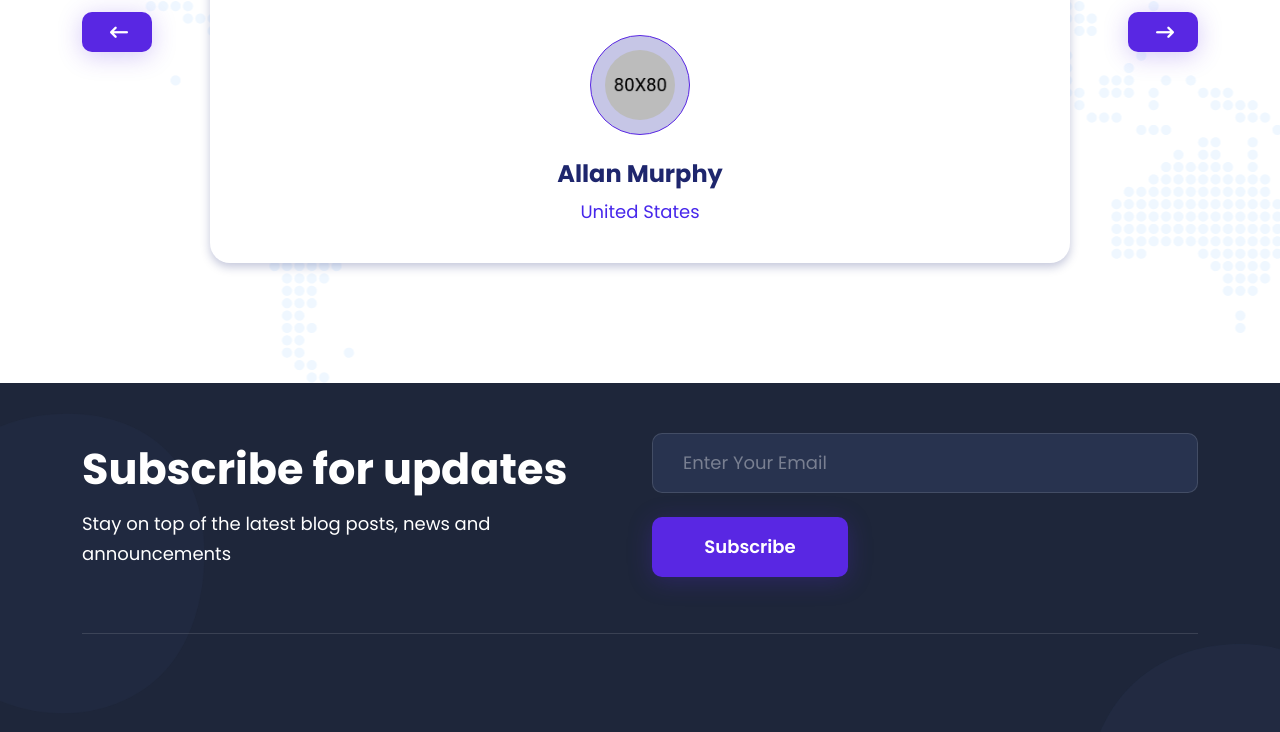
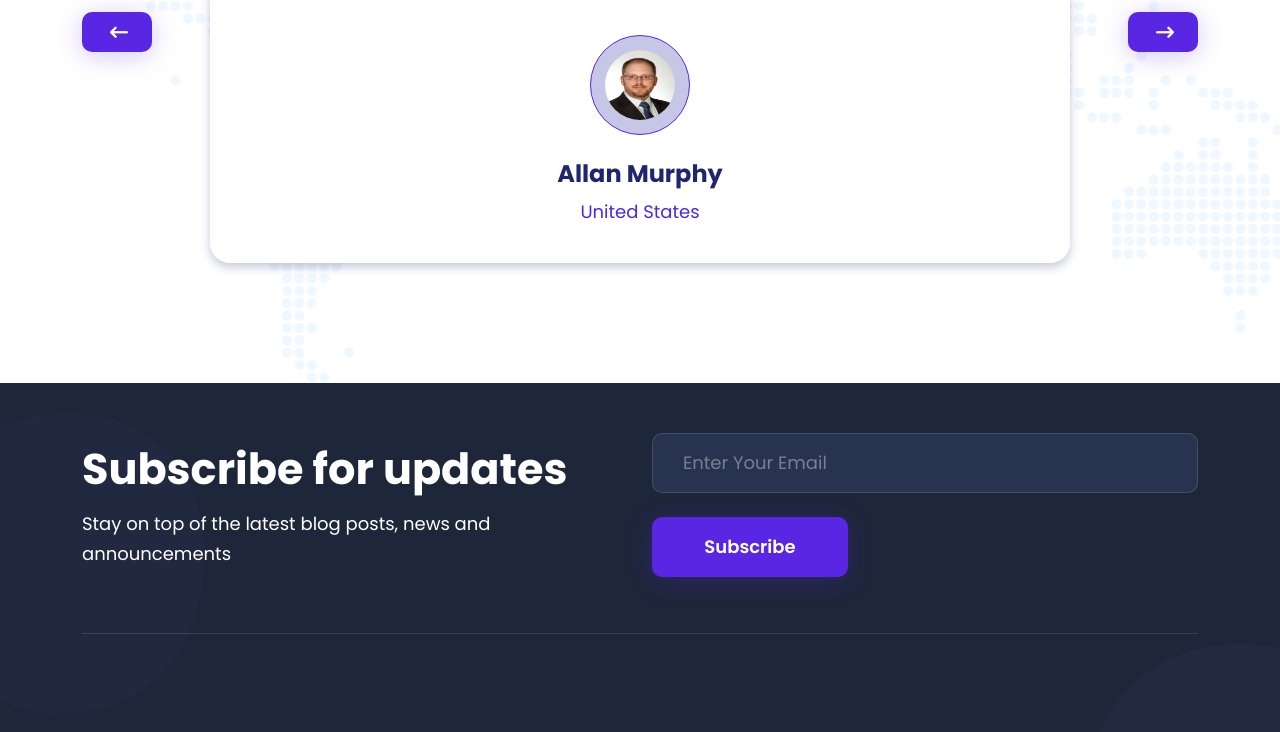
Before and after one commit to jamaghafoor/Trasorise_Theme, a plain HTML site: page affiliate-program.html in a window 1280 px wide. Shown: the part 3374-4106 px from the top of the page. Drawn offline with Linux system fonts and the light colour scheme.

Commit message:
Added avatar image

```diff
--- a/affiliate-program.html
+++ b/affiliate-program.html
@@ -275,7 +275,7 @@
                             <div class="testimonial__author">
                                 <div class="testimonial__author__info">
                                     <div class="avatar__wrapper">
-                                        <img src="assets/images/testimonial/avatar.png" alt="Allan Murphy" />
+                                        <img src="assets/images/testimonial/avatar.jpg" alt="Allan Murphy" />
                                     </div>
                                     <div>
                                         <h5>Allan Murphy</h5>
@@ -299,7 +299,7 @@
                             <div class="testimonial__author">
                                 <div class="testimonial__author__info">
                                     <div class="avatar__wrapper">
-                                        <img src="assets/images/testimonial/avatar.png" alt="Allan Murphy" />
+                                        <img src="assets/images/testimonial/avatar.jpg" alt="Allan Murphy" />
                                     </div>
                                     <div>
                                         <h5>Allan Murphy</h5>
@@ -323,7 +323,7 @@
                             <div class="testimonial__author">
                                 <div class="testimonial__author__info">
                                     <div class="avatar__wrapper">
-                                        <img src="assets/images/testimonial/avatar.png" alt="Allan Murphy" />
+                                        <img src="assets/images/testimonial/avatar.jpg" alt="Allan Murphy" />
                                     </div>
                                     <div>
                                         <h5>Allan Murphy</h5>
@@ -347,7 +347,7 @@
                             <div class="testimonial__author">
                                 <div class="testimonial__author__info">
                                     <div class="avatar__wrapper">
-                                        <img src="assets/images/testimonial/avatar.png" alt="Allan Murphy" />
+                                        <img src="assets/images/testimonial/avatar.jpg" alt="Allan Murphy" />
                                     </div>
                                     <div>
                                         <h5>Allan Murphy</h5>
@@ -371,7 +371,7 @@
                             <div class="testimonial__author">
                                 <div class="testimonial__author__info">
                                     <div class="avatar__wrapper">
-                                        <img src="assets/images/testimonial/avatar.png" alt="Allan Murphy" />
+                                        <img src="assets/images/testimonial/avatar.jpg" alt="Allan Murphy" />
                                     </div>
                                     <div>
                                         <h5>Allan Murphy</h5>
```
Also changed, not shown: how-it-works.html (+5 -5 lines), index-three.html (+5 -5 lines), index-two.html (+5 -5 lines), index.html (+5 -5 lines), list-your-property.html (+5 -5 lines), assets/images/testimonial/avatar.jpg (added).
